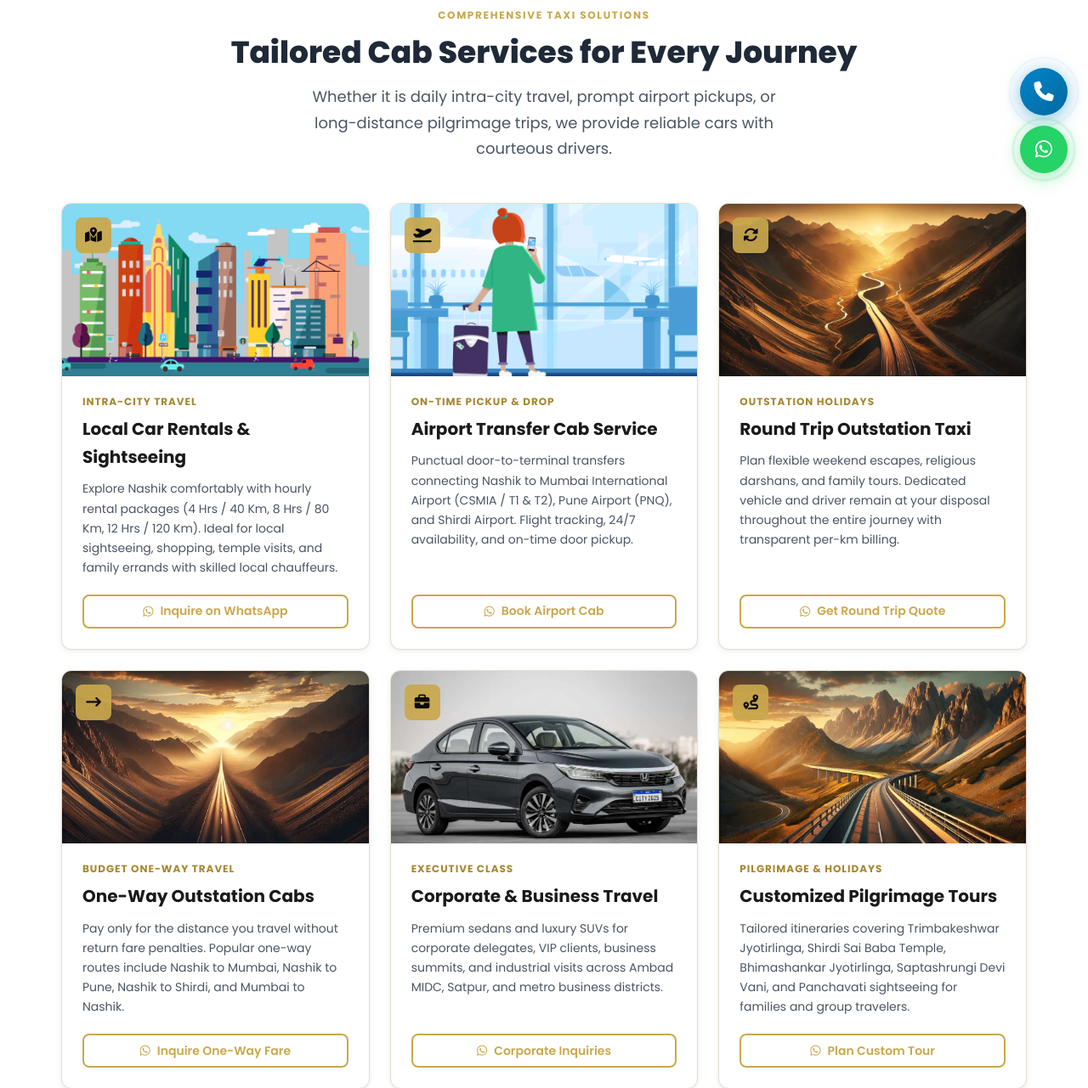
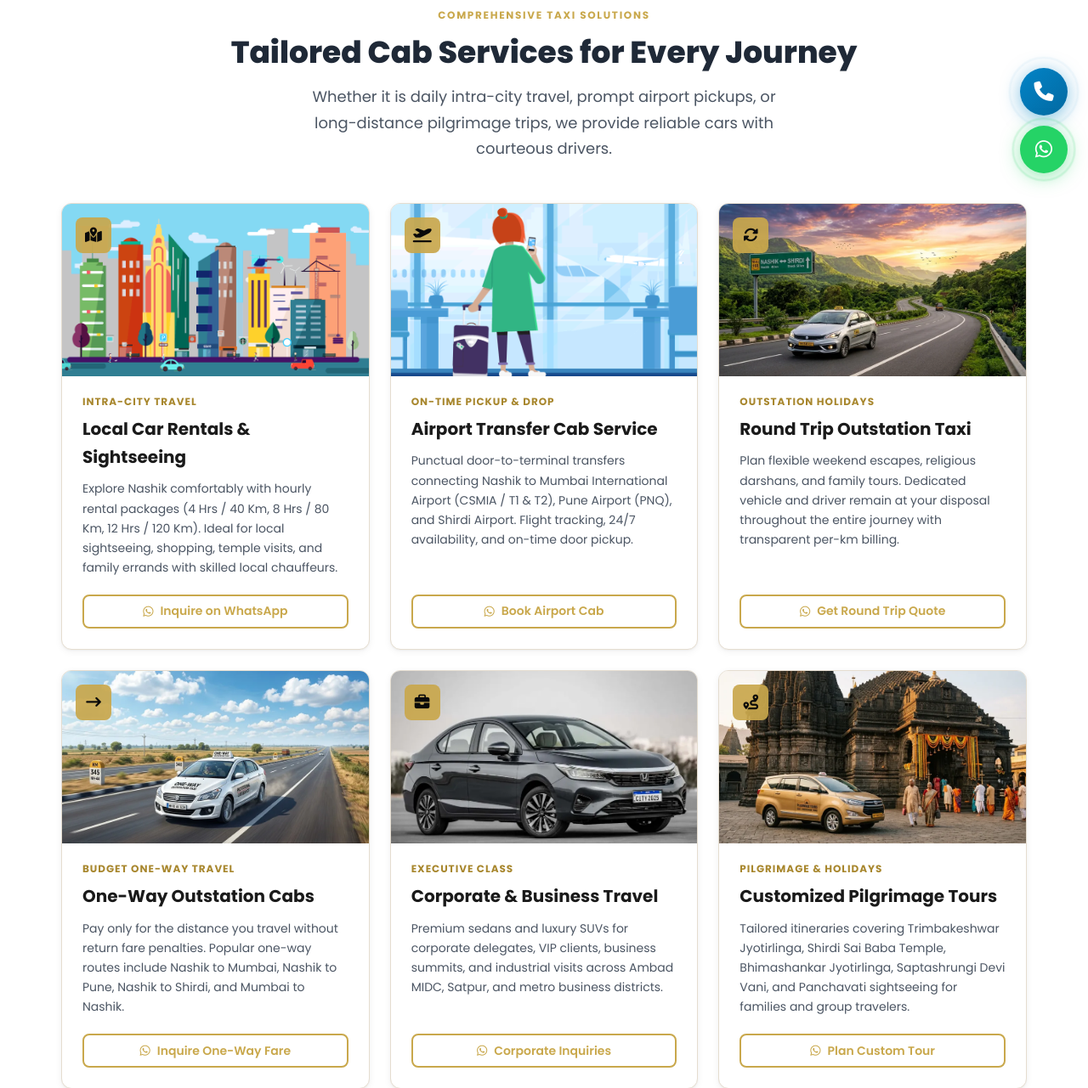
Before and after one commit to Hamizkhan08/GlobalCabServices, a Flask app: page /services in a window 1280 px wide. Shown: the part 572-1853 px from the top of the page at 85% size. Run offline with Flask 3, Linux system fonts and the light colour scheme.

Commit message:
feat: replace duplicate highway images with unique service-specific images
- Round Trip card: new image with cab on green Nashik-Shirdi highway at sunset
- One-Way card: new image with sedan on open straight Indian highway
- Pilgrimage card: new image with Innova outside Trimbakeshwar temple
- Applied to both services.html and index.html

```diff
--- a/templates/index.html
+++ b/templates/index.html
@@ -327,7 +327,7 @@
       <!-- Service 3: Round Trips -->
       <article class="svc-card" role="listitem">
         <div class="svc-card__img-wrap">
-          <img class="svc-card__img" src="{{ url_for('static', filename='images/h1.webp') }}" alt="Round trip outstation cab" loading="lazy" />
+          <img class="svc-card__img" src="{{ url_for('static', filename='images/round_trip.webp') }}" alt="Round trip outstation cab Nashik to Shirdi and Pune" loading="lazy" />
           <div class="svc-card__icon" aria-hidden="true"><i class="fa-solid fa-rotate"></i></div>
         </div>
         <div class="svc-card__body">
@@ -345,7 +345,7 @@
       <!-- Service 4: One-Way -->
       <article class="svc-card" role="listitem">
         <div class="svc-card__img-wrap">
-          <img class="svc-card__img" src="{{ url_for('static', filename='images/h4.webp') }}" alt="One-way cab service Nashik &rarr; Mumbai" loading="lazy" />
+          <img class="svc-card__img" src="{{ url_for('static', filename='images/oneway.webp') }}" alt="One-way cab service Nashik to Mumbai and Pune" loading="lazy" />
           <div class="svc-card__icon" aria-hidden="true"><i class="fa-solid fa-arrow-right-long"></i></div>
         </div>
         <div class="svc-card__body">
--- a/templates/services.html
+++ b/templates/services.html
@@ -253,7 +253,7 @@
         <!-- Service 3: Round Trips -->
         <article class="svc-card" role="listitem">
           <div class="svc-card__img-wrap">
-            <img class="svc-card__img" src="{{ url_for('static', filename='images/h1.webp') }}" alt="Round trip outstation taxi from Nashik to Shirdi and Pune" loading="lazy" />
+            <img class="svc-card__img" src="{{ url_for('static', filename='images/round_trip.webp') }}" alt="Round trip outstation taxi from Nashik to Shirdi and Pune" loading="lazy" />
             <div class="svc-card__icon" aria-hidden="true"><i class="fa-solid fa-rotate"></i></div>
           </div>
           <div class="svc-card__body">
@@ -273,7 +273,7 @@
         <!-- Service 4: One-Way Cabs -->
         <article class="svc-card" role="listitem">
           <div class="svc-card__img-wrap">
-            <img class="svc-card__img" src="{{ url_for('static', filename='images/h4.webp') }}" alt="One way cab service from Nashik to Mumbai and Pune" loading="lazy" />
+            <img class="svc-card__img" src="{{ url_for('static', filename='images/oneway.webp') }}" alt="One way cab service from Nashik to Mumbai and Pune" loading="lazy" />
             <div class="svc-card__icon" aria-hidden="true"><i class="fa-solid fa-arrow-right-long"></i></div>
           </div>
           <div class="svc-card__body">
@@ -313,7 +313,7 @@
         <!-- Service 6: Customized Tours -->
         <article class="svc-card" role="listitem">
           <div class="svc-card__img-wrap">
-            <img class="svc-card__img" src="{{ url_for('static', filename='images/h2.webp') }}" alt="Customized outstation tour cab service from Nashik to Trimbakeshwar and Shirdi" loading="lazy" />
+            <img class="svc-card__img" src="{{ url_for('static', filename='images/pilgrimage.webp') }}" alt="Customized pilgrimage tour cab service from Nashik to Trimbakeshwar and Shirdi" loading="lazy" />
             <div class="svc-card__icon" aria-hidden="true"><i class="fa-solid fa-route"></i></div>
           </div>
           <div class="svc-card__body">
```
Also changed, not shown: static/images/oneway.webp (added), static/images/pilgrimage.webp (added), static/images/round_trip.webp (added).
